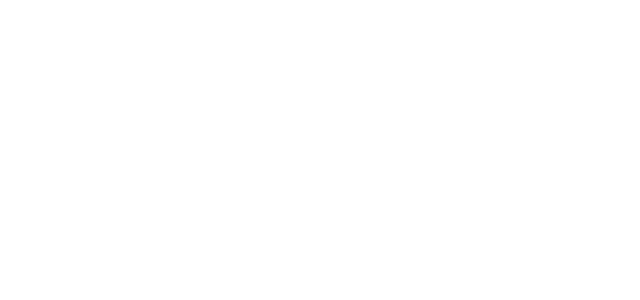
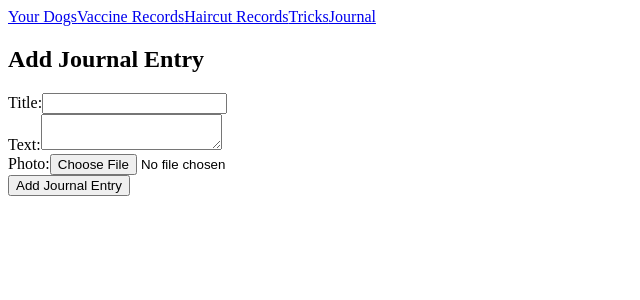
Before and after one commit to Tasselled-Wobbegong-PTRI15/PawPal, a React app: page /addjournal in a window 1280 px wide. Before the commit this address had no page. Shown: the top 300 px of the page, without its empty margins (0-640 px from the left). Built offline with nearby package versions, Linux system fonts and the light colour scheme.

Commit message:
journal and addjournal frontend finished

```diff
--- a/client/App.jsx
+++ b/client/App.jsx
@@ -9,6 +9,7 @@
 import HaircutRecords from './Pages/HaircutRecords.jsx';
 import Tricks from './Pages/tricks.jsx';
 import Journal from './Pages/journal.jsx';
+import AddJournal from "./Pages/AddJournal.jsx";
 // import Navigation from './Navigation.jsx'; // => navigation to be moved to 'Dog.jsx' and its child components
 
 // App component sets up the router and defines all the routes for the application
@@ -26,6 +27,7 @@
           <Route path= '/HaircutRecords' element = {<HaircutRecords />} />
           <Route path='/tricks' element={<Tricks />} />
         <Route path='/journal' element={<Journal />} />
+        <Route path='/addjournal' element={<AddJournal />} />
         </Routes>
     </Router>
   );
--- /dev/null
+++ b/client/Pages/AddJournal.jsx
@@ -0,0 +1,79 @@
+import React, { useState } from "react";
+import { useNavigate, useLocation } from "react-router-dom";
+import Navigation from "../Navigation.jsx";
+
+const AddJournal = () => {
+  const navigate = useNavigate();
+  const location = useLocation();
+  const queryParams = new URLSearchParams(location.search);
+  const pet_id = queryParams.get('pet_id');
+  const [title, setTitle] = useState("");
+  const [textInput, setTextInput] = useState("");
+  const [photo, setPhoto] = useState(null);
+
+  const handleSubmit = async (e) => {
+    e.preventDefault();
+
+    const formData = new FormData();
+    formData.append("title", title);
+    formData.append("text_input", textInput);
+    formData.append("dog_id", pet_id);
+    if (photo) {
+      formData.append("photo", photo);
+    }
+
+    try {
+      const response = await fetch("/api/journal", {
+        method: "POST",
+        body: formData,
+      });
+
+      if (response.ok) {
+        navigate(`/journal?pet_id=${pet_id}`);
+      } else {
+        console.log("Failed to add journal entry");
+      }
+    } catch (error) {
+      console.log("Error happened in POST request", error);
+    }
+  };
+
+  return (
+    <div>
+      <Navigation pet_id={pet_id} />
+      <h2>Add Journal Entry</h2>
+      <form onSubmit={handleSubmit}>
+        <div>
+          <label htmlFor="title">Title:</label>
+          <input
+            type="text"
+            id="title"
+            value={title}
+            onChange={(e) => setTitle(e.target.value)}
+            required
+          />
+        </div>
+        <div>
+          <label htmlFor="textInput">Text:</label>
+          <textarea
+            id="textInput"
+            value={textInput}
+            onChange={(e) => setTextInput(e.target.value)}
+            required
+          />
+        </div>
+        <div>
+          <label htmlFor="photo">Photo:</label>
+          <input
+            type="file"
+            id="photo"
+            onChange={(e) => setPhoto(e.target.files[0])}
+          />
+        </div>
+        <button type="submit">Add Journal Entry</button>
+      </form>
+    </div>
+  );
+};
+
+export default AddJournal;
--- a/client/Pages/journal.jsx
+++ b/client/Pages/journal.jsx
@@ -1,22 +1,51 @@
 import React, { useState, useEffect } from "react";
-import { Route, Routes, useLocation } from "react-router-dom";
+import { Route, Routes, useLocation, Link } from "react-router-dom";
 import Navigation from "../Navigation.jsx";
 
 
 const Journal = () => {
+
   // access query parameter
   const location = useLocation();
   const queryParams = new URLSearchParams(location.search);
   const pet_id = queryParams.get('pet_id');
+  const [journalEntries, setJournalEntries] = useState([]);
 
-  return (
-    <div>
-      {/* pass pet_id to Navigation as props */}
-      <Navigation pet_id={pet_id}/>
-      <h2>Journal</h2>
+  useEffect(() => {
+    const fetchJournalEntries = async () => {
+      try {
+        const response = await fetch(`/api/journal?dog_id=${pet_id}`);
+        const result = await response.json();
+        setJournalEntries(result);
+      } catch (error) {
+        console.log("Error fetching journal entries:", error);
+      }
+    };
 
-    </div>
-  );
+    fetchJournalEntries();
+  }, [pet_id]);
+
+
+return (
+  <div>
+    {/* pass pet_id to Navigation as props */}
+    <Navigation pet_id={pet_id} />
+    <h2>Journal</h2>
+    <Link to={`/addjournal?pet_id=${pet_id}`}>
+      <button>Add Journal Entry</button>
+    </Link>
+    <ul>
+      {journalEntries.map((entry) => (
+        <li key={entry.id}>
+          <h3>{entry.title}</h3>
+          <p>{entry.text_input}</p>
+          {entry.photo_url && <img src={entry.photo_url} alt={entry.title} />}
+          <p><small>{new Date(entry.created_at).toLocaleString()}</small></p>
+        </li>
+      ))}
+    </ul>
+  </div>
+);
 };
 
 export default Journal;
```
